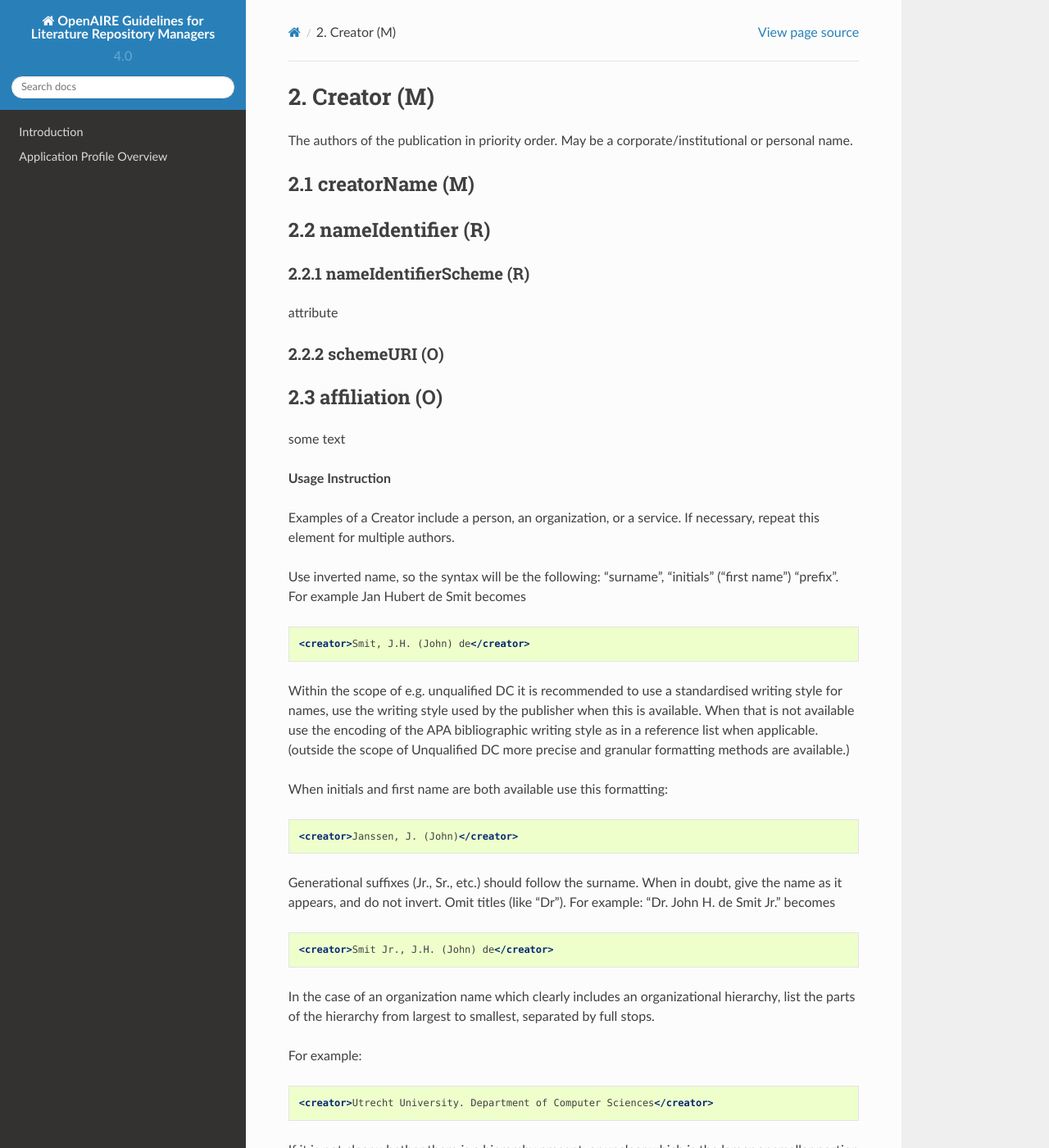
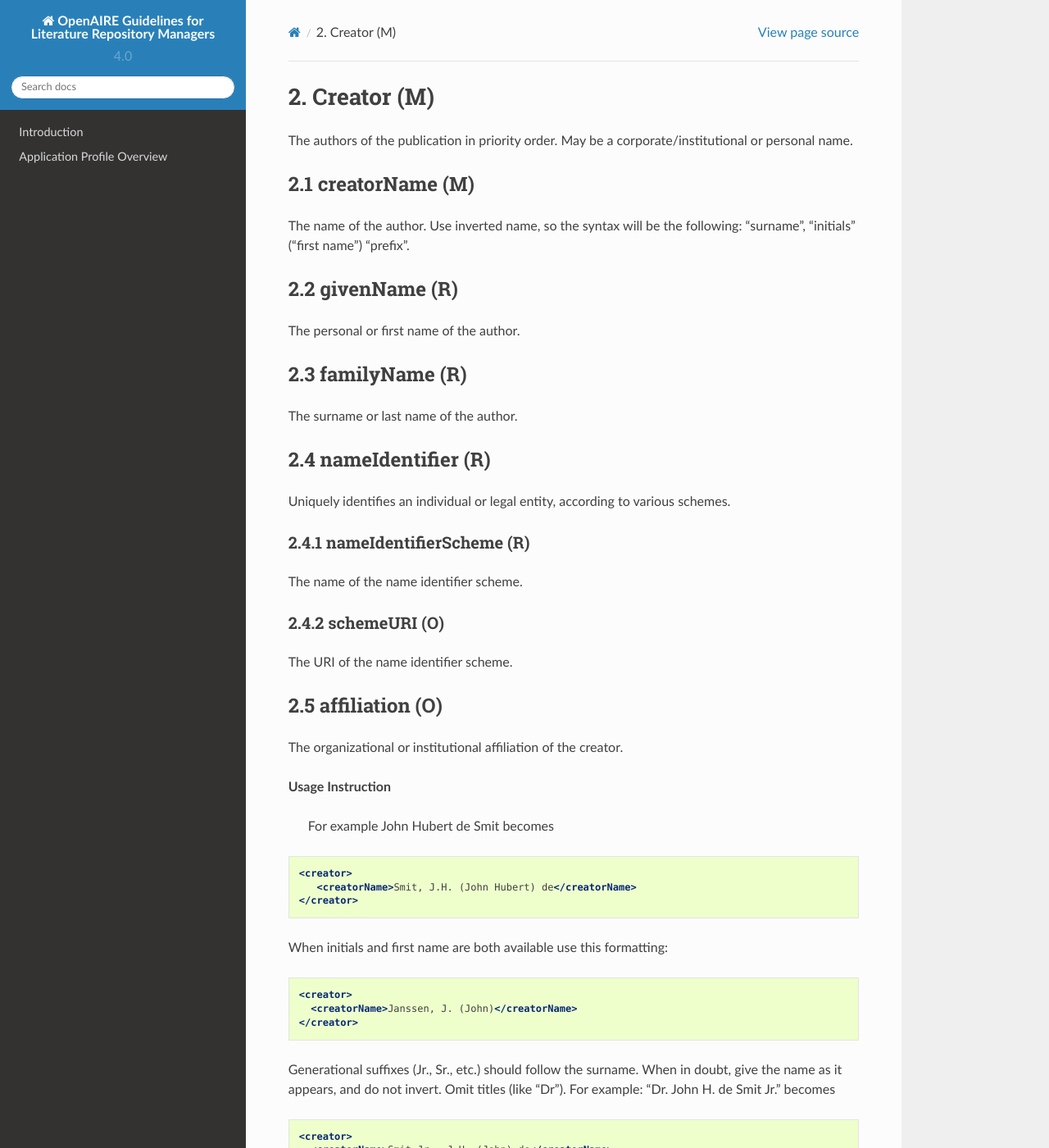
Before and after one commit to openaire/guidelines-literature-repositories, a Sphinx documentation site: the page built from docs/field_creator.rst, in a window 1280 px wide and 1400 px high. Shown: the whole window at 82% size. Built offline with Sphinx 7.4.7 and the Read the Docs theme 2.0.0, drawn with Linux system fonts in a browser that asks for light colours; some of the changed text lies outside the part shown.

Commit message:
update of creator elements and description

```diff
--- a/docs/field_creator.rst
+++ b/docs/field_creator.rst
@@ -10,54 +10,76 @@ The authors of the publication in priority order. May be a corporate/institution
 2.1 creatorName (M)
 -------------------
 
+The name of the author.
+Use inverted name, so the syntax will be the following: “surname”, “initials” (“first name”) “prefix”.
+
+.. _dci:creator_givenName:
+
+2.2 givenName (R)
+-----------------
+
+The personal or first name of the author.
+
+.. _dci:creator_familyName:
+
+2.3 familyName (R)
+------------------
+
+The surname or last name of the author.
+
 .. _dci:creator_nameIdentifier:
 
-2.2 nameIdentifier (R)
+2.4 nameIdentifier (R)
 ----------------------
+
+Uniquely identifies an individual or legal entity, according to various schemes.
 
 .. _dci:creator_nameIdentifier_nameIdentifierScheme:
 
-2.2.1 nameIdentifierScheme (R)
+2.4.1 nameIdentifierScheme (R)
 ^^^^^^^^^^^^^^^^^^^^^^^^^^^^^^
 
-attribute
+The name of the name identifier scheme.
 
 .. _dci:creator_nameIdentifier_schemeURI:
 
-2.2.2 schemeURI (O)
+2.4.2 schemeURI (O)
 ^^^^^^^^^^^^^^^^^^^
+
+The URI of the name identifier scheme.
 
 .. _dci:creator_affiliation:
 
-
-2.3 affiliation (O)
+2.5 affiliation (O)
 -------------------
 
-some text
+The organizational or institutional affiliation of the creator.
 
 **Usage Instruction**
 
-Examples of a Creator include a person, an organization, or a service. If necessary, repeat this element for multiple authors.
-
-Use inverted name, so the syntax will be the following: “surname”, “initials” (“first name”) “prefix”. For example Jan Hubert de Smit becomes
+ For example John Hubert de Smit becomes
 
 .. code-block:: xml
 
-   <creator>Smit, J.H. (John) de</creator>
-
-Within the scope of e.g. unqualified DC it is recommended to use a standardised writing style for names, use the writing style used by the publisher when this is available. When that is not available use the encoding of the APA bibliographic writing style as in a reference list when applicable. (outside the scope of Unqualified DC more precise and granular formatting methods are available.)
+  <creator>
+     <creatorName>Smit, J.H. (John Hubert) de</creatorName>
+  </creator>
 
 When initials and first name are both available use this formatting:
 
 .. code-block:: xml
 
-   <creator>Janssen, J. (John)</creator>
+  <creator>
+    <creatorName>Janssen, J. (John)</creatorName>
+  </creator>
 
 Generational suffixes (Jr., Sr., etc.) should follow the surname. When in doubt, give the name as it appears, and do not invert. Omit titles (like “Dr”). For example: “Dr. John H. de Smit Jr.” becomes
 
 .. code-block:: xml
 
-   <creator>Smit Jr., J.H. (John) de</creator>
+  <creator>
+    <creatorName>Smit Jr., J.H. (John) de</creatorName>
+  </creator>
 
 In the case of an organization name which clearly includes an organizational hierarchy, list the parts of the hierarchy from largest to smallest, separated by full stops.
 
@@ -65,7 +87,9 @@ For example:
 
 .. code-block:: xml
 
-   <creator>Utrecht University. Department of Computer Sciences</creator>
+  <creator>
+    <creatorName>Utrecht University. Department of Computer Sciences</creatorName>
+  </creator>
 
 If it is not clear whether there is a hierarchy present, or unclear which is the larger or smaller portion of the body, give the name as it appears in the resource. Only encode organisations in this element to indicate corporate authorship, not to indicate the affiliation of an individual.
 
@@ -75,7 +99,13 @@ It is recommended to encode thesauri with an URI, for service providers to recog
 
 .. code-block:: xml
 
-   <creator>urn:NationalOrgThesaurus:nl/234</creator>
+  <creator>
+    <creatorName>Smit Jr., J.H. (John) de</creatorName>
+    <affiliation>Institute of Science and Technology</affiliation>
+    <nameIdentifier nameIdentifierScheme="ORCID" schemeURI="https://orcid.org">
+        1234-5678-0987-1234
+    </nameIdentifier>
+  </creator>
 
 In cases of lesser responsibility, other than authorship, use ``dci:contributor``. If the nature of the responsibility is ambiguous, recommended best practice is to use ``dc:publisher`` for organizations, and ``dci:creator`` for individuals.
 
@@ -90,11 +120,11 @@ In cases of lesser responsibility, other than authorship, use ``dci:contributor`
 .. code-block:: xml
    :linenos:
 
-   <creator>Evans, R.J.</creator>
-   <creator>Walker Jnr., John</creator>
    <creator>
-     International Human Genome Sequencing Consortium
-   <creator>
-   <creator>
-     Loughborough University. Department of Computer Science
+     <creatorName>Evans, R.J.</creatorName>
+     <affiliation></affiliation>
+     <nameIdentifier nameIdentifierScheme="ORCID"
+                     schemeURI="http://orcid.org">
+       1234-1234-1234-1234
+     </nameIdentifier>
    </creator>
```
